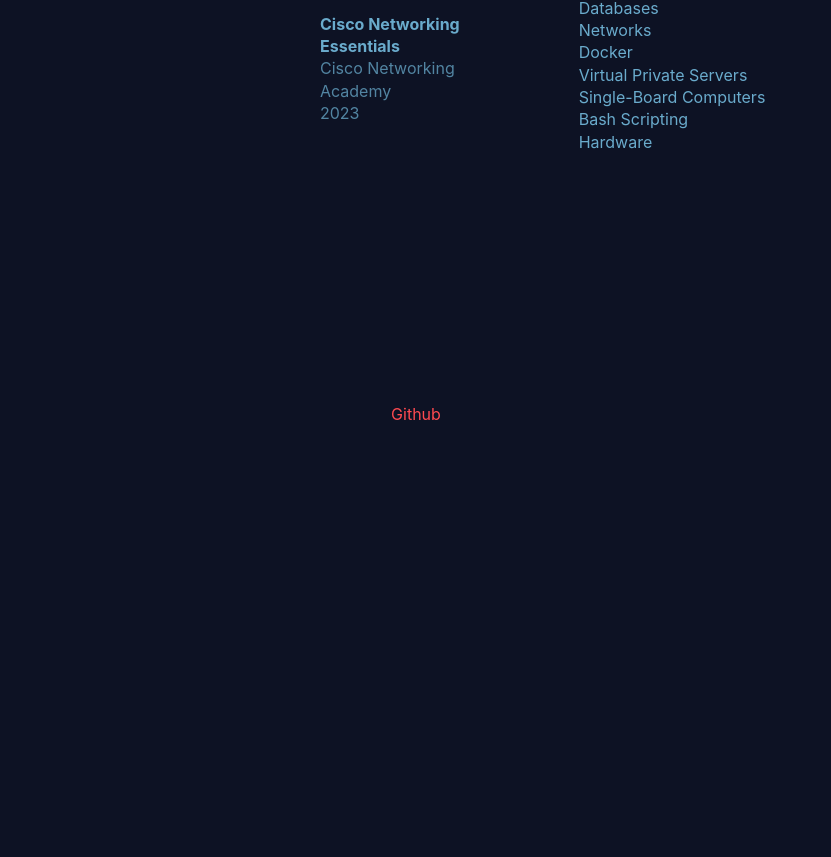
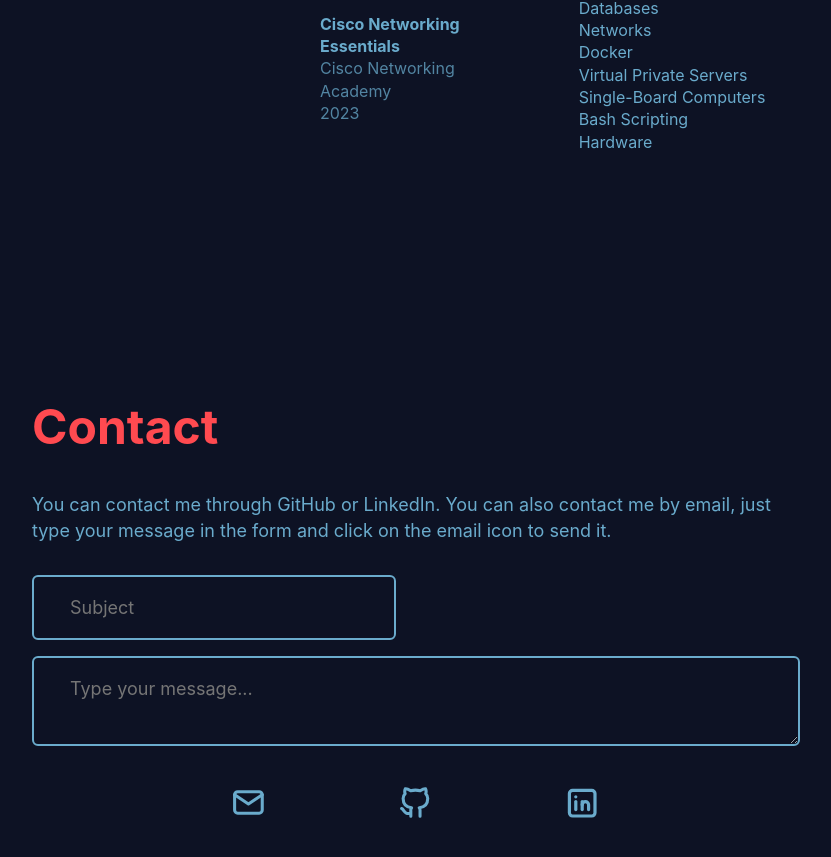
Before and after one commit to azero-dev/inferente, a React (Vite) app: page / in a window 1280 px wide. Shown: the part 2758-3615 px from the top of the page, without its empty margins (224-1055 px from the left). Before the commit the page ends 3231 px from the top, so only its background shows below. Built offline with nearby package versions, Linux system fonts and the light colour scheme.

Commit message:
Add Contact section and implement form functionality

```diff
--- a/src/App.jsx
+++ b/src/App.jsx
@@ -3,6 +3,7 @@ import Projects from "./components/sections/Projects";
 import projectsData from "./data/projectsData";
 import oldprojectsData from "./data/oldprojectsData";
 import About from "./components/sections/About";
+import Contact from "./components/sections/Contact";
 
 function App() {
   return (
@@ -11,6 +12,7 @@ function App() {
       <Projects projectsData={projectsData} sectionType="New" />
       <Projects projectsData={oldprojectsData} sectionType="Old" />
       <About />
+      <Contact />
     </>
   );
 }
--- a/src/components/Layout.jsx
+++ b/src/components/Layout.jsx
@@ -13,7 +13,7 @@ const Container = styled.div`
     ". footer .";
 
   @media (${(props) => props.theme.breakpoints.mobile}) {
-    grid-template-columns: 15vw 1fr 15vw;
+    grid-template-columns: 15vw 70vw 15vw;
     grid-template-rows: 10vh 1fr 20vh 0px;
     grid-template-areas:
       ". . ."
--- /dev/null
+++ b/src/components/sections/Contact.jsx
@@ -0,0 +1,211 @@
+import { useState } from "react";
+import styled from "styled-components";
+import SectionContainer from "../common/SectionContainer";
+import Theme from "../../styles/Theme";
+
+const svgColor = Theme.textColor;
+
+const SvgBox = styled.div`
+  width: 5%;
+  transition: all 0.2s;
+
+  &:hover {
+    transform: rotate(360deg);
+  }
+
+  @media (${Theme.breakpoints.mobile}) {
+    width: 15vw;
+  }
+`;
+
+const ContactContainer = styled.div`
+  display: flex;
+  flex-direction: row;
+  justify-content: center;
+  gap: 8em;
+  margin-bottom: 2em;
+
+  form {
+    display: flex;
+    flex-direction: column;
+    width: 100%;
+    gap: 1em;
+
+    input,
+    textarea {
+      padding: 1em 2em;
+      border-radius: 6px;
+      border: 2px solid ${Theme.textColor};
+      background-color: ${Theme.bodyBg};
+      font-size: 1.125em;
+
+      &:focus {
+        outline: none;
+      }
+    }
+
+    textarea {
+      width: 100%;
+      max-width: 60vw;
+      max-height: 30vh;
+    }
+
+    label {
+      p {
+        margin: 0.6em 0 0;
+        color: ${Theme.primaryColor};
+      }
+    }
+  }
+
+  @media (${Theme.breakpoints.mobile}) {
+    gap: 0;
+    justify-content: space-between;
+    form {
+      input,
+      textarea {
+        padding: 0.5em 1em;
+        width: 70vw;
+        max-width: 70vw;
+      }
+
+      textarea {
+        height: 40vh;
+      }
+    }
+`;
+
+function Contact() {
+  const [subject, setSubject] = useState("");
+  const [bodyText, setBodyText] = useState("");
+  const [errors, setErrors] = useState({ subject: "", bodyText: "" });
+  let refLink = `mailto:fr.rodmar@gmail.com?subject=${subject}&body=${bodyText}`;
+
+  const validateSubject = (value) => {
+    if (value.length > 150)
+      return "The subject can't be longer than 150 characters.";
+    return "";
+  };
+
+  const validateBodyText = (value) => {
+    if (value.length > 1900)
+      return "The message can't be longer than 1900 characters.";
+    return "";
+  };
+
+  const controlMaxText = (message, max, field) => {
+    if (message.length > max) return;
+    field(message);
+  };
+
+  return (
+    <SectionContainer>
+      <h1 id="contact">Contact</h1>
+      <p>
+        You can contact me through GitHub or LinkedIn. You can also contact me
+        by email, just type your message in the form and click on the email icon
+        to send it.
+      </p>
+      <ContactContainer>
+        <form>
+          <label id="subject">
+            <input
+              type="text"
+              id="subject"
+              placeholder="Subject"
+              value={subject}
+              onChange={(e) => {
+                controlMaxText(e.target.value, 150, setSubject);
+                setErrors({
+                  ...errors,
+                  subject: validateSubject(e.target.value),
+                });
+              }}
+            />
+            {errors.subject && <p>{errors.subject}</p>}
+          </label>
+          <label id="body">
+            <textarea
+              id="body"
+              placeholder="Type your message..."
+              value={bodyText}
+              onChange={(e) => {
+                controlMaxText(e.target.value, 1900, setBodyText);
+                setErrors({
+                  ...errors,
+                  bodyText: validateBodyText(e.target.value),
+                });
+              }}
+            />
+            {errors.bodyText && <p>{errors.bodyText}</p>}
+          </label>
+        </form>
+      </ContactContainer>
+      <ContactContainer>
+        <SvgBox>
+          <a href={refLink}>
+            <svg
+              xmlns="http://www.w3.org/2000/svg"
+              viewBox="0 0 25 25"
+              fill="none"
+              stroke={svgColor}
+              strokeWidth={2}
+              strokeLinecap="round"
+              strokeLinejoin="round"
+            >
+              <path stroke="none" d="M0 0h24v24H0z" fill="none" />
+              <path d="M3 7a2 2 0 0 1 2 -2h14a2 2 0 0 1 2 2v10a2 2 0 0 1 -2 2h-14a2 2 0 0 1 -2 -2v-10z" />
+              <path d="M3 7l9 6l9 -6" />
+            </svg>
+          </a>
+        </SvgBox>
+        <SvgBox>
+          <a
+            href="https://github.com/azero-dev"
+            target="_blank"
+            rel="noopener noreferrer"
+          >
+            <svg
+              xmlns="http://www.w3.org/2000/svg"
+              viewBox="0 0 25 25"
+              fill="none"
+              stroke={svgColor}
+              strokeWidth={2}
+              strokeLinecap="round"
+              strokeLinejoin="round"
+            >
+              <path stroke="none" d="M0 0h24v24H0z" fill="none" />
+              <path d="M9 19c-4.3 1.4 -4.3 -2.5 -6 -3m12 5v-3.5c0 -1 .1 -1.4 -.5 -2c2.8 -.3 5.5 -1.4 5.5 -6a4.6 4.6 0 0 0 -1.3 -3.2a4.2 4.2 0 0 0 -.1 -3.2s-1.1 -.3 -3.5 1.3a12.3 12.3 0 0 0 -6.2 0c-2.4 -1.6 -3.5 -1.3 -3.5 -1.3a4.2 4.2 0 0 0 -.1 3.2a4.6 4.6 0 0 0 -1.3 3.2c0 4.6 2.7 5.7 5.5 6c-.6 .6 -.6 1.2 -.5 2v3.5" />
+            </svg>
+          </a>
+        </SvgBox>
+        <SvgBox>
+          <a
+            href="https://www.linkedin.com/in/franrodriguez1/"
+            target="_blank"
+            rel="noopener noreferrer"
+          >
+            <svg
+              xmlns="http://www.w3.org/2000/svg"
+              viewBox="0 0 24 24"
+              fill="none"
+              stroke={svgColor}
+              strokeWidth={2}
+              strokeLinecap="round"
+              strokeLinejoin="round"
+            >
+              <path stroke="none" d="M0 0h24v24H0z" fill="none" />
+              <path d="M4 4m0 2a2 2 0 0 1 2 -2h12a2 2 0 0 1 2 2v12a2 2 0 0 1 -2 2h-12a2 2 0 0 1 -2 -2z" />
+              <path d="M8 11l0 5" />
+              <path d="M8 8l0 .01" />
+              <path d="M12 16l0 -5" />
+              <path d="M16 16v-3a2 2 0 0 0 -4 0" />
+            </svg>
+          </a>
+        </SvgBox>
+      </ContactContainer>
+    </SectionContainer>
+  );
+}
+
+export default Contact;
--- a/src/styles/GlobalStyles.js
+++ b/src/styles/GlobalStyles.js
@@ -77,6 +77,7 @@ const GlobalStyles = createGlobalStyle`
   }
 
   h3 {
+    color: ${(props) => props.theme.secondaryColor};
     font-size: 1.5em;
     margin-bottom: 1rem;
   }
```
